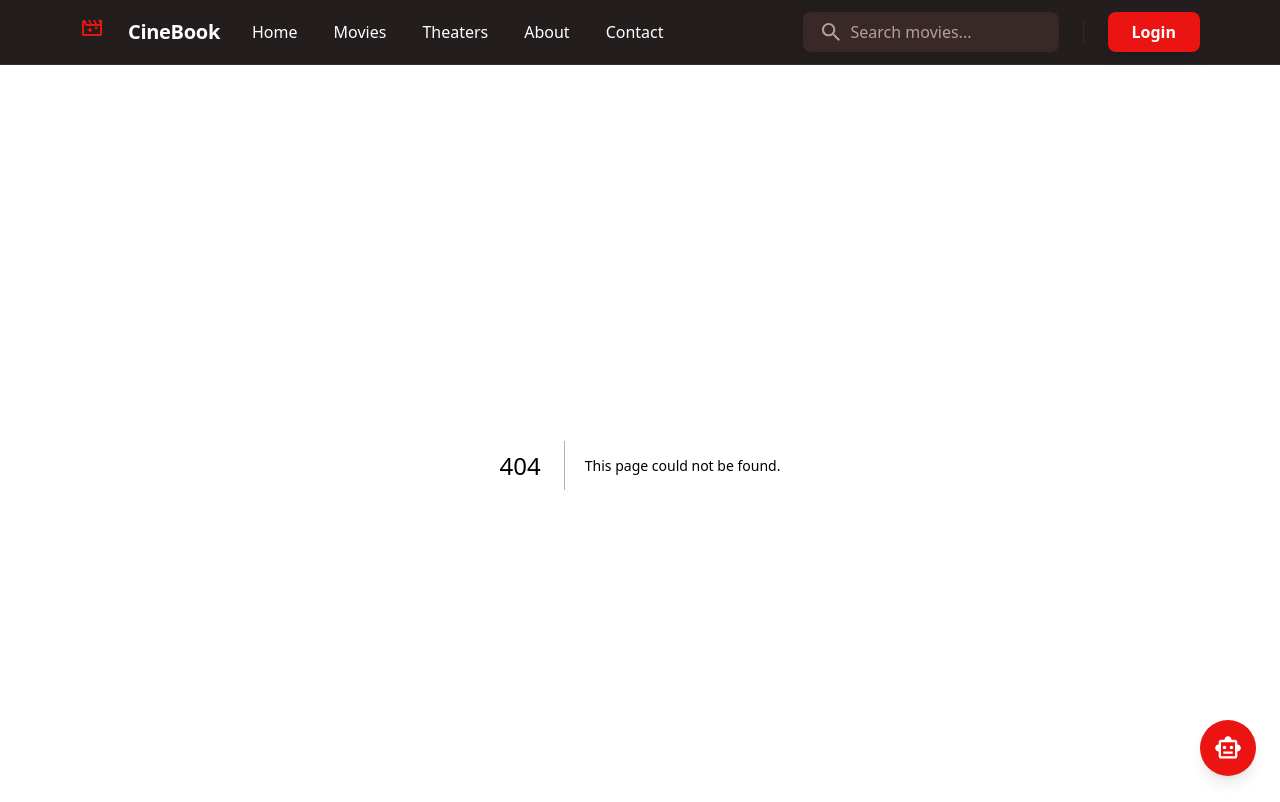
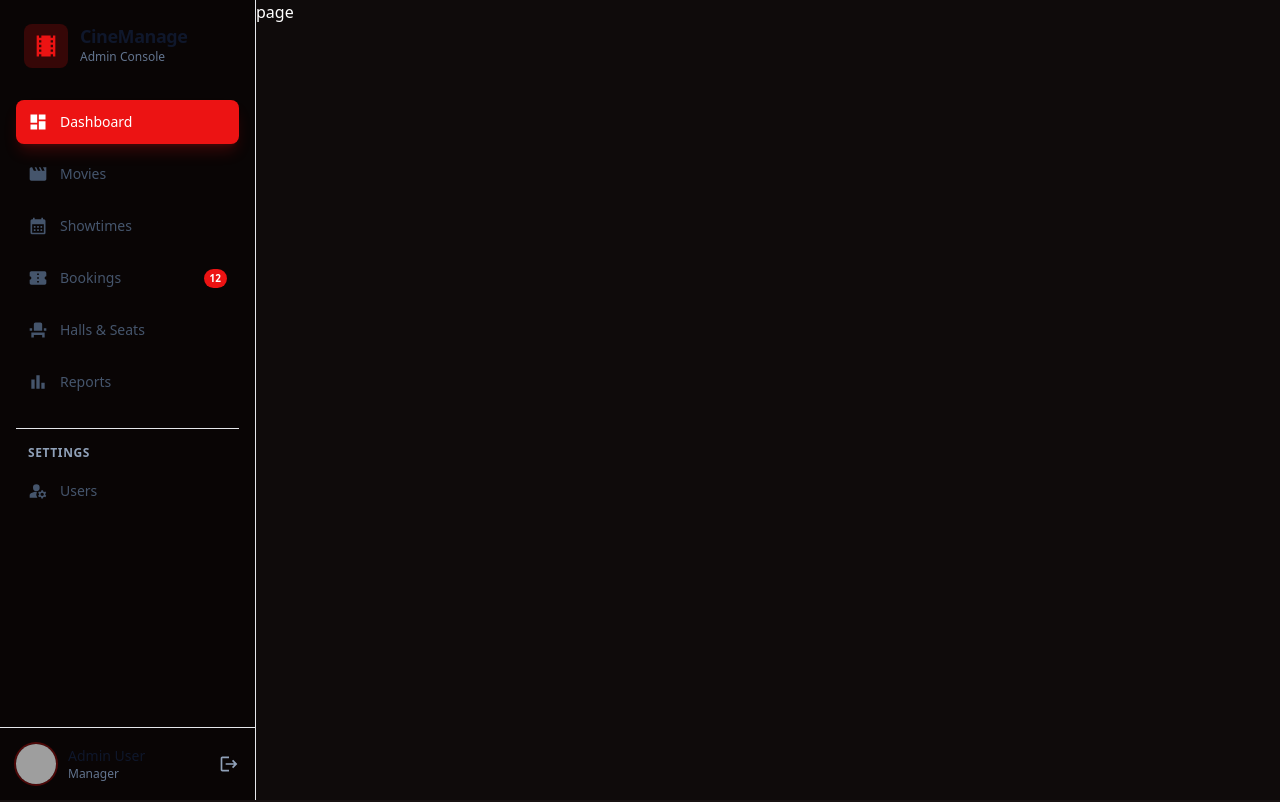
Before and after one commit to puvanakopis/CineBook, a Next.js app in the folder frontend/: page /admin in a window 1280 px wide. Before the commit this address had no page. Shown: the top 802 px of the page. Built offline with nearby package versions, Linux system fonts and the light colour scheme; grey boxes are pictures that could not be loaded.

Commit message:
implement route-based layout with admin sidebar and auth handling

```diff
--- /dev/null
+++ b/frontend/app/admin/movies/pages.tsx
@@ -0,0 +1,9 @@
+import React from 'react'
+
+const pages = () => {
+  return (
+    <div>pages</div>
+  )
+}
+
+export default pages
--- /dev/null
+++ b/frontend/app/admin/page.tsx
@@ -0,0 +1,9 @@
+import React from 'react'
+
+const page = () => {
+  return (
+    <div>page</div>
+  )
+}
+
+export default page
--- a/frontend/app/layout.tsx
+++ b/frontend/app/layout.tsx
@@ -1,8 +1,6 @@
 import { Be_Vietnam_Pro, Noto_Sans } from "next/font/google";
 import "./globals.css";
-import Navbar from "@/components/Navbar";
-import Footer from "@/components/Footer";
-import CineBotChat from "@/components/CineBotChat";
+import RouteGuard from "@/route/RouteGuard";
 
 const beVietnamPro = Be_Vietnam_Pro({
   subsets: ["latin"],
@@ -29,17 +27,9 @@ export default function RootLayout({
   return (
     <html lang="en">
       <head>
-        <link
-          rel="stylesheet"
-          href="https://fonts.googleapis.com/css2?family=Material+Symbols+Outlined:wght,FILL@100..700,0..1"
-        />
       </head>
       <body className={`${beVietnamPro.variable} ${notoSans.variable}`}>
-        <Navbar />
-        {children}
-        <Footer />
-
-        <CineBotChat />
+        <RouteGuard>{children}</RouteGuard>
       </body>
     </html>
   );
--- /dev/null
+++ b/frontend/components/AdminSidebar.jsx
@@ -0,0 +1,112 @@
+'use client';
+
+import Link from 'next/link';
+import { usePathname } from 'next/navigation';
+import {
+    MdTheaters,
+    MdDashboard,
+    MdMovie,
+    MdCalendarMonth,
+    MdConfirmationNumber,
+    MdEventSeat,
+    MdBarChart,
+    MdManageAccounts,
+    MdLogout
+} from 'react-icons/md';
+
+const navItems = [
+    { name: 'Dashboard', path: '/admin', icon: MdDashboard, active: true },
+    { name: 'Movies', path: '/admin/movies', icon: MdMovie, badge: null },
+    { name: 'Showtimes', path: '/admin/showtimes', icon: MdCalendarMonth, badge: null },
+    { name: 'Bookings', path: '/admin/bookings', icon: MdConfirmationNumber, badge: '12' },
+    { name: 'Halls & Seats', path: '/admin/halls', icon: MdEventSeat, badge: null },
+    { name: 'Reports', path: '/admin/reports', icon: MdBarChart, badge: null },
+];
+
+const settingsItems = [
+    { name: 'Users', path: '/users', icon: MdManageAccounts },
+];
+
+export function AdminSidebar() {
+    const pathname = usePathname();
+
+    return (
+        <aside className="hidden md:flex flex-col w-64 h-screen bg-surface-light dark:bg-[#120a0a] border-r border-gray-200 dark:border-[#392828] shrink-0">
+            <div className="p-6">
+                <div className="flex items-center gap-3">
+                    <div className="bg-primary/20 p-2 rounded-lg text-primary">
+                        <MdTheaters className="text-[28px]" />
+                    </div>
+                    <div className="flex flex-col">
+                        <h1 className="text-slate-900 dark:text-white text-lg font-bold leading-none tracking-tight">
+                            CineManage
+                        </h1>
+                        <p className="text-slate-500 dark:text-[#b99d9d] text-xs font-medium mt-1">
+                            Admin Console
+                        </p>
+                    </div>
+                </div>
+            </div>
+
+            <nav className="flex-1 flex flex-col gap-2 px-4 py-2 overflow-y-auto">
+                {navItems.map((item) => {
+                    const isActive = pathname === item.path;
+                    const Icon = item.icon;
+                    return (
+                        <Link
+                            key={item.path}
+                            href={item.path}
+                            className={`flex items-center gap-3 px-3 py-3 rounded-lg transition-all group ${isActive
+                                ? 'bg-primary text-white shadow-lg shadow-primary/20'
+                                : 'text-slate-600 dark:text-[#b99d9d] hover:bg-slate-100 dark:hover:bg-[#2b1a1a] hover:text-primary'
+                                }`}
+                        >
+                            <Icon className={`text-xl ${isActive ? 'fill-current' : 'group-hover:text-primary transition-colors'}`} />
+                            <p className="text-sm font-medium flex-1">{item.name}</p>
+                            {item.badge && (
+                                <span className="bg-primary text-white text-[10px] font-bold px-1.5 py-0.5 rounded-full">
+                                    {item.badge}
+                                </span>
+                            )}
+                        </Link>
+                    );
+                })}
+
+                <div className="mt-4 pt-4 border-t border-gray-200 dark:border-[#392828]">
+                    <p className="px-3 text-xs font-semibold text-slate-400 dark:text-[#7d6565] uppercase tracking-wider mb-2">
+                        Settings
+                    </p>
+                    {settingsItems.map((item) => {
+                        const Icon = item.icon;
+                        return (
+                            <Link
+                                key={item.path}
+                                href={item.path}
+                                className="flex items-center gap-3 px-3 py-3 rounded-lg text-slate-600 dark:text-[#b99d9d] hover:bg-slate-100 dark:hover:bg-[#2b1a1a] hover:text-primary transition-colors group"
+                            >
+                                <Icon className="text-xl group-hover:text-primary transition-colors" />
+                                <p className="text-sm font-medium">{item.name}</p>
+                            </Link>
+                        );
+                    })}
+                </div>
+            </nav>
+
+            <div className="p-4 border-t border-gray-200 dark:border-[#392828]">
+                <div className="flex items-center gap-3">
+                    <div
+                        className="bg-center bg-no-repeat bg-cover rounded-full size-10 ring-2 ring-primary/30"
+                        style={{ backgroundImage: 'url("https://lh3.googleusercontent.com/aida-public/AB6AXuAs5DcQo6oAPjQRBDKB8zVlS0mPwOh00kjw5Lk6hZisN3Rt42G9RTolcAkD6uhPBfDlLivxtkA7UuL9BuD_LJ-UVsw7wxfhuzFhl3dw7un8CFTpkCTV15N7QbeG3jwMzTHkeGzW1BiqZsoBuLichS494FYfTSazvQg1ktbfAsPAhA0g_FFOieILTWLMsrJAh3h0fwOnuzuOxHJzFWhbns7jrby1yf5fBk-N_gm7x3GIdu9N4IXXn7yBy_QY94aSZbP6Q-pgFPPofOMv")' }}
+                    />
+                    <div className="flex flex-col">
+                        <p className="text-slate-900 dark:text-white text-sm font-medium">Admin User</p>
+                        <p className="text-slate-500 dark:text-[#b99d9d] text-xs">Manager</p>
+                    </div>
+                    <button className="ml-auto text-slate-400 hover:text-white transition-colors">
+                        <MdLogout className="text-xl" />
+                    </button>
+                </div>
+            </div>
+        </aside>
+    );
+}
--- a/frontend/components/RootClientWrapper.tsx
+++ /dev/null
@@ -1,13 +0,0 @@
-"use client";
-
-import { usePathname } from "next/navigation";
-import CineBotChat from "./CineBotChat";
-
-export default function RootClientWrapper() {
-    const pathname = usePathname();
-    const shouldShowCineBotChat = pathname !== "/login";
-
-    return <>
-        {shouldShowCineBotChat && <CineBotChat />}
-    </>;
-}
--- /dev/null
+++ b/frontend/route/RouteGuard.tsx
@@ -0,0 +1,47 @@
+"use client";
+
+import { ReactNode } from "react";
+import { usePathname } from "next/navigation";
+import Navbar from "@/components/Navbar";
+import Footer from "@/components/Footer";
+import CineBotChat from "@/components/CineBotChat";
+import { AdminSidebar } from "@/components/AdminSidebar";
+
+interface RouteGuardProps {
+    children: ReactNode;
+}
+
+const authPaths = ["/login", "/forgot-password"];
+
+export default function RouteGuard({ children }: RouteGuardProps) {
+    const pathname = usePathname();
+
+    const isAuthPage = authPaths.some((path) => pathname === path || pathname.startsWith(`${path}/`));
+    const isAdminPage = pathname.startsWith("/admin");
+
+    const showCineBot = !isAuthPage && !isAdminPage;
+
+    if (isAdminPage) {
+        return (
+            <div className="min-h-screen flex bg-[#090505] text-white">
+                <AdminSidebar />
+                <main className="flex-1 bg-[#0f0b0b] min-h-screen">
+                    {children}
+                </main>
+            </div>
+        );
+    }
+
+    if (isAuthPage) {
+        return <>{children}</>;
+    }
+
+    return (
+        <>
+            <Navbar />
+            <main className="min-h-screen bg-[#0b0909] text-white">{children}</main>
+            <Footer />
+            {showCineBot ? <CineBotChat /> : null}
+        </>
+    );
+}
```
